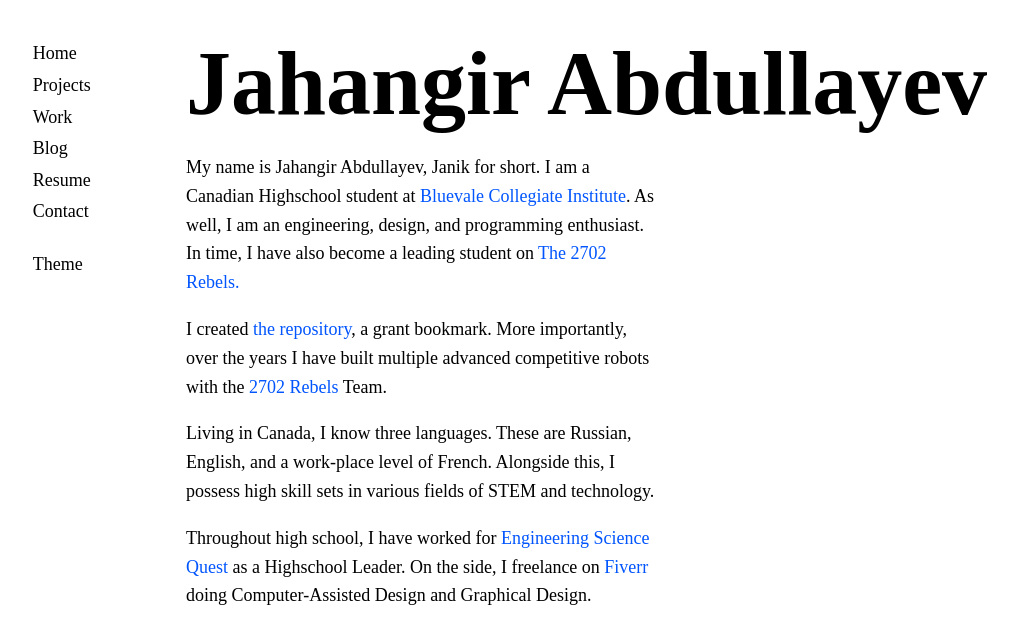
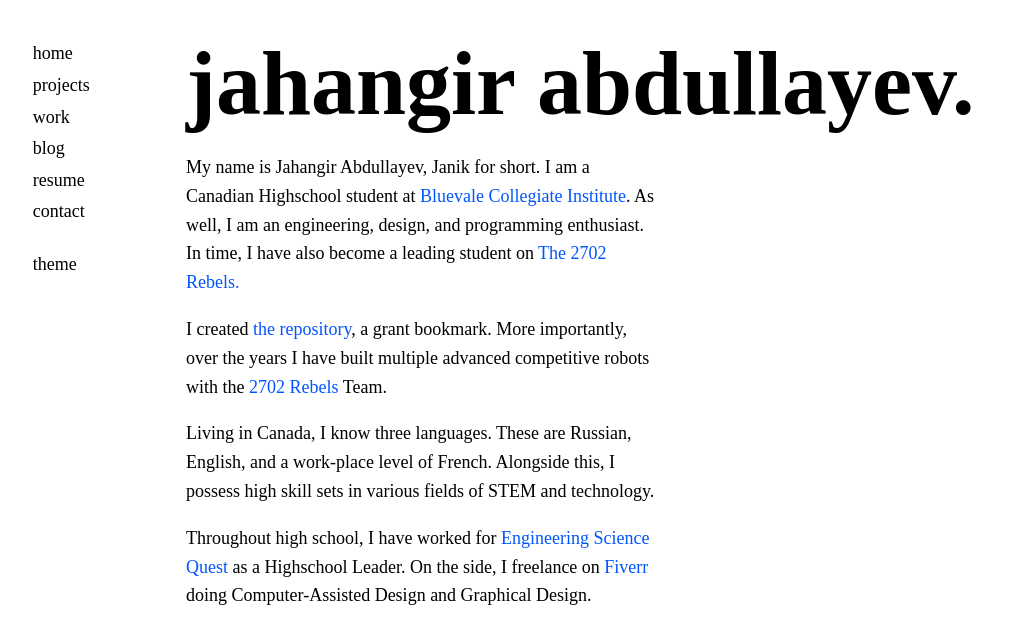
Before and after one commit to JanikThePanic/my-site, a React (Create React App) app: page / in a window 1280 px wide. Shown: the top 644 px of the page, without its empty margins (12-1030 px from the left). Built offline with nearby package versions, Linux system fonts and the light colour scheme.

Commit message:
style cap change :capricorn:

```diff
--- a/src/components/Navbar.js
+++ b/src/components/Navbar.js
@@ -25,19 +25,19 @@ function navbar(props) {
 		<div>
 			<div id="mySidenav" className="nav" onClick={checkForMobile}>
 				<div className="navList">
-					<Link to="/">Home</Link>
-					<Link to="/projects">Projects</Link>
-					<Link to="/work">Work</Link>
-					<Link to="/blog">Blog</Link>
+					<Link to="/">home</Link>
+					<Link to="/projects">projects</Link>
+					<Link to="/work">work</Link>
+					<Link to="/blog">blog</Link>
 					{/* <Link to="/thoughts">Thoughts</Link> */}
 					<a
 						href={
 							process.env.PUBLIC_URL + "/dependencies/Resume.pdf"
 						}
 					>
-						Resume
+						resume
 					</a>
-					<Link to="/contact">Contact</Link>
+					<Link to="/contact">contact</Link>
 					<Link className="closebtn" onClick={closeNav}>
 						&times;
 					</Link>
@@ -46,7 +46,7 @@ function navbar(props) {
 
 					{/* button to switch themes */}
 					<Link className="theme-button" onClick={props.toggleTheme}>
-						Theme
+						theme
 					</Link>
 				</div>
 			</div>
--- a/src/components/pages/404.js
+++ b/src/components/pages/404.js
@@ -5,9 +5,9 @@ function NotFoundPage() {
 	return (
 		<div className="page">
 			<Helmet>
-				<title>404 | Jahangir Abdullayev</title>
+				<title>youre lost</title>
 			</Helmet>
-			<h1 className="page-title">Error 404</h1>
+			<h1 className="page-title">404</h1>
 
 			<p>You appear lost.</p>
 			<p>This page does not seam to exist.</p>
--- a/src/components/pages/blog.js
+++ b/src/components/pages/blog.js
@@ -6,9 +6,9 @@ function blog() {
 	return (
 		<div className="page">
 			<Helmet>
-				<title>Blog | Jahangir Abdullayev</title>
+				<title>blog - janik</title>
 			</Helmet>
-			<h1 className="page-title">Blog</h1>
+			<h1 className="page-title">blog</h1>
 
 			<div className="blog-page">
 				<ul id="BlogGoesHere" onLoad={loadXML()}>
--- a/src/components/pages/contact.js
+++ b/src/components/pages/contact.js
@@ -7,9 +7,9 @@ function contact() {
 	return (
 		<div className="page">
 			<Helmet>
-				<title>Contact | Jahangir Abdullayev</title>
+				<title>contact - janik</title>
 			</Helmet>
-			<h1 className="page-title">Contact</h1>
+			<h1 className="page-title">contact me</h1>
 			<p>
 				{/* Work: <a href="mailto:j4abdull@uwaterloo.ca">j4abdull@uwaterloo.ca</a> <br /> */}
 				Personal:{" "}
@@ -27,7 +27,7 @@ function contact() {
 				>
 					JanikThePanic
 				</a>
-				<br />
+				{/* <br />
 				Fiverr:{" "}
 				<a
 					href="https://www.fiverr.com/janikdesign"
@@ -35,7 +35,7 @@ function contact() {
 					rel="noopener noreferrer"
 				>
 					JanikDesign
-				</a>
+				</a> */}
 				<br />
 				EasyEDA:{" "}
 				<a
--- a/src/components/pages/home.js
+++ b/src/components/pages/home.js
@@ -5,9 +5,9 @@ function home() {
 	return (
 		<div className="page">
 			<Helmet>
-				<title>Jahangir Abdullayev</title>
+				<title>jahangir abdullayev.</title>
 			</Helmet>
-			<h1 className="page-title">Jahangir Abdullayev</h1>
+			<h1 className="page-title">jahangir abdullayev.</h1>
 
 			<p>
 				My name is Jahangir Abdullayev, Janik for short. I am a Canadian
--- a/src/components/pages/projects/projects.js
+++ b/src/components/pages/projects/projects.js
@@ -8,7 +8,7 @@ function projects() {
 	return (
 		<div className="page">
 			<Helmet>
-				<title>Projects | Jahangir Abdullayev</title>
+				<title>projects - janik</title>
 			</Helmet>
 
 			<h1 className="page-title">projects</h1>
--- a/src/components/pages/work/work.js
+++ b/src/components/pages/work/work.js
@@ -83,9 +83,9 @@ function work() {
 	return (
 		<div className="work-page">
 			<Helmet>
-				<title>Work | Jahangir Abdullayev</title>
+				<title>work - janik</title>
 			</Helmet>
-			<h1 className="page-title">Work</h1>
+			<h1 className="page-title">work</h1>
 
 			<br />
 
```
